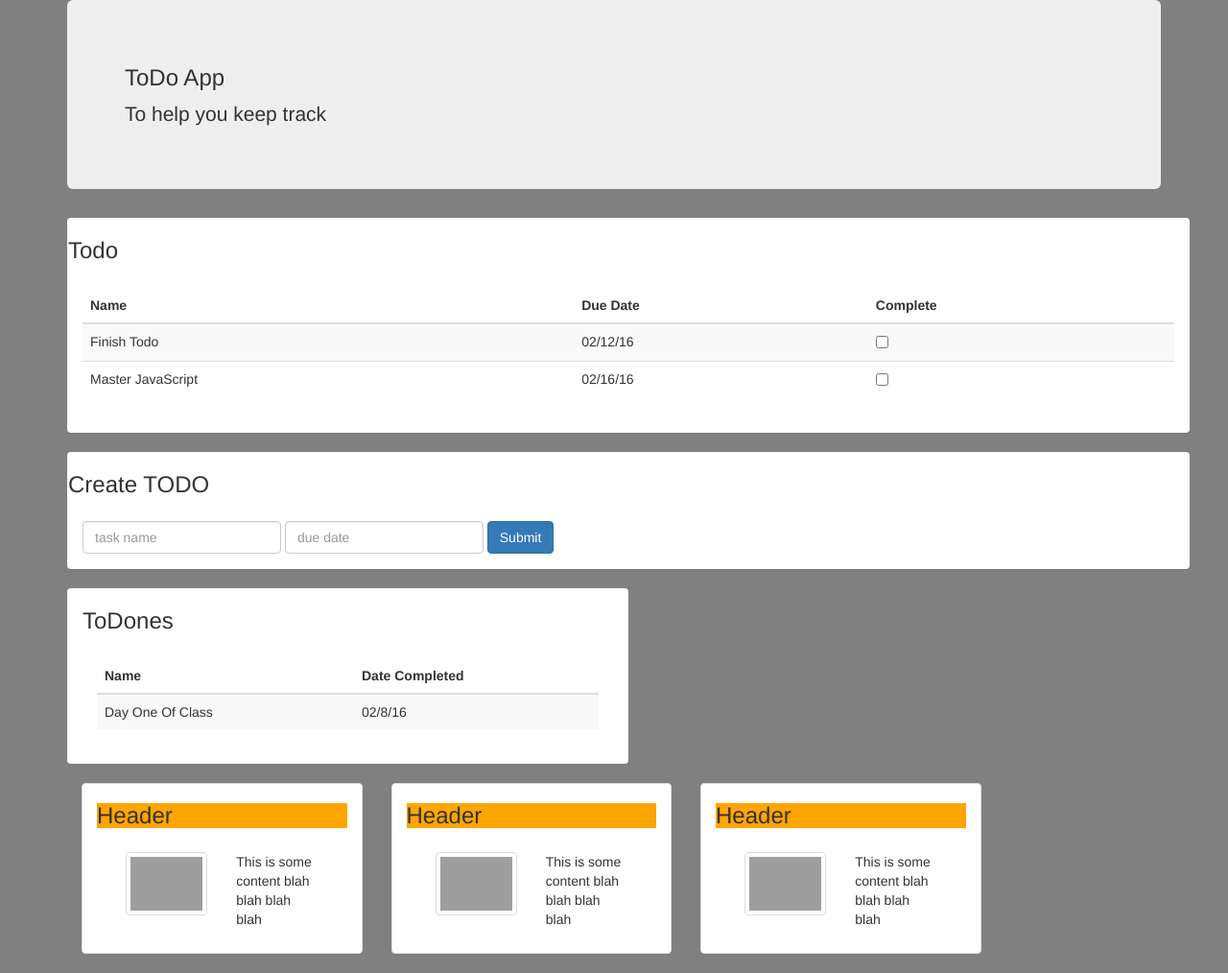
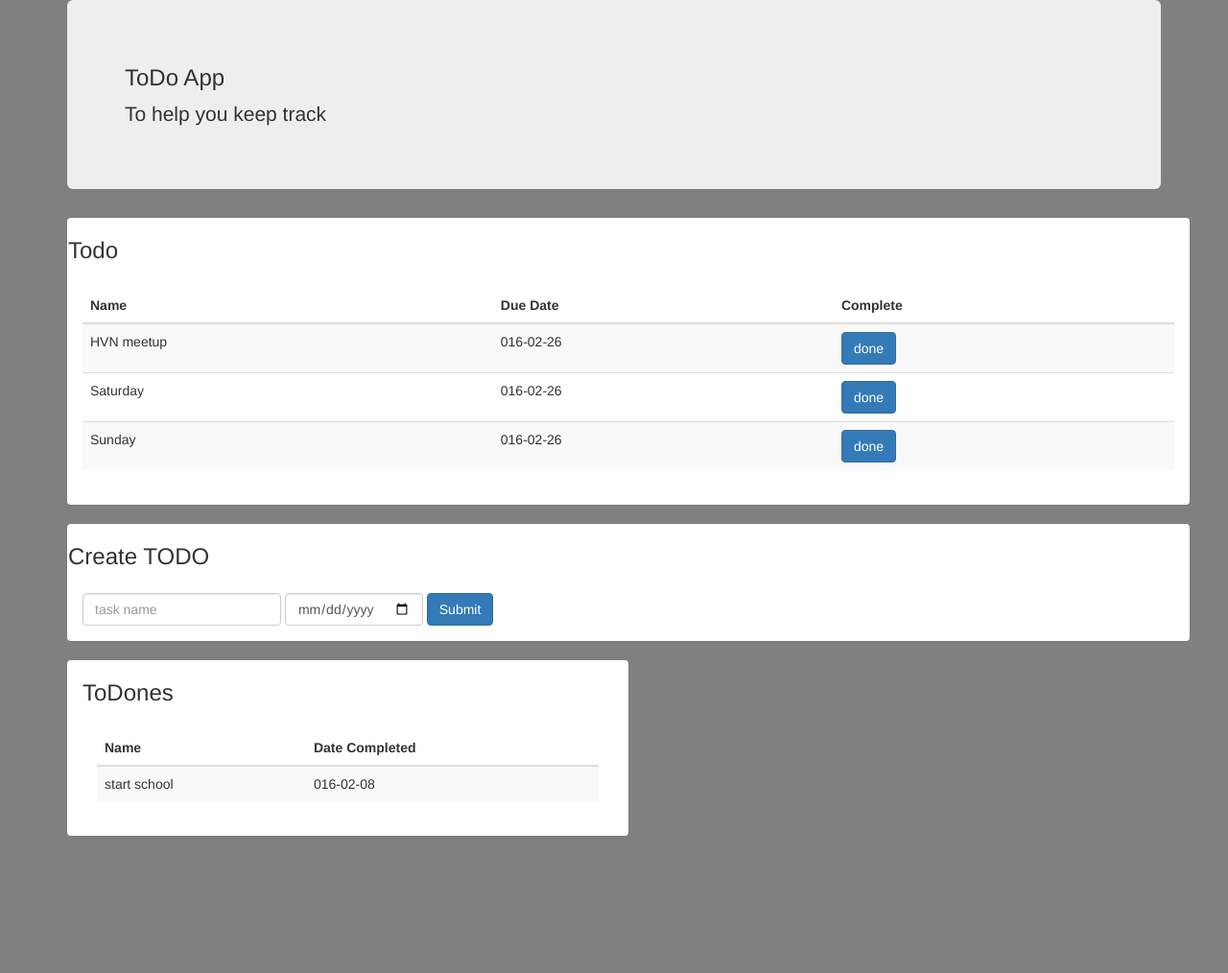
Before and after one commit to Theman31/jquery-todo, a plain HTML site: page index.html in a window 1280 px wide. Shown: the whole page at 96% size. After the commit the page ends 891 px from the top, so only its background shows below. Drawn offline with nearby package versions, Linux system fonts and the light colour scheme; grey boxes are pictures that could not be loaded.

Commit message:
reimplement javascript to display allow for submission of todo

```diff
--- a/app.js
+++ b/app.js
@@ -1 +1,89 @@
-console.log('hello world')
+var todos = [
+  {
+    "taskName": "HVN meetup",
+    "dueDate": "016-02-26"
+  },
+  {
+    "taskName": "Saturday",
+    "dueDate": "016-02-26"
+  },
+  {
+    "taskName": "Sunday",
+    "dueDate": "016-02-26"
+  }
+]
+
+var todones = [
+  {
+    "taskName": "start school",
+    "dueDate": "016-02-08"
+  },
+]
+
+var $list = $('#todoTable');
+var $todonesList = $('#todonesList')
+
+todos.map(function(t){
+
+
+
+    $list.append('<tr class="rrr"> \
+                  <td>' + t.taskName + '</td> \
+                  <td>' + t.dueDate + '</td> \
+                  <td><button class="btn btn-primary markTodone">done</button></td> \
+                </tr>');
+})
+
+todones.map(function(t){
+
+
+    $todonesList.append('<tr> \
+                  <td>' + t.taskName + '</td> \
+                  <td>' + t.dueDate + '</td> \
+                </tr>');
+})
+
+var newTodo = function(event){
+
+  event.preventDefault();
+
+  var $event = $(event.target);
+  var $form = $event.closest('form');
+
+  var $inputs = $form.find('input');
+
+  var taskName = $inputs.first().val();
+  var dueDate = $inputs.last().val();
+
+  todos.push({"taskName": taskName, "dueDate": dueDate})
+
+  $list.append('<tr> \
+                  <td>' + taskName + '</td> \
+                  <td>' + dueDate + '</td> \
+                  <td><button class="btn btn-primary">done</button></td> \
+                </tr>');
+}
+
+var completeTodo = function(event){
+
+  console.log('event triggered')
+
+  event.preventDefault();
+
+  var $event = $(event.target);
+
+  var taskName = $event.closest('tr').children().eq(0);
+  var dueDate = $event.closest('tr').children().eq(1);
+
+
+  todones.push({"taskName": taskName, "dueDate": dueDate})
+
+  $todonesList.append('<tr> \
+                  <td>' + taskName + '</td> \
+                  <td>' + dueDate + '</td> \
+                  <td><button class="btn btn-primary">done</button></td> \
+                </tr>');
+}
+
+$('#submitTodo').on('click', newTodo)
+$('.markTodone').on('click', completeTodo)
--- a/index.html
+++ b/index.html
@@ -2,6 +2,7 @@
 <html>
   <head>
   <title>Page Title</title>
+
   <!-- Latest compiled and minified Bootstrap CSS -->
   <link rel="stylesheet" href="https://maxcdn.bootstrapcdn.com/bootstrap/3.3.6/css/bootstrap.min.css" integrity="sha384-1q8mTJOASx8j1Au+a5WDVnPi2lkFfwwEAa8hDDdjZlpLegxhjVME1fgjWPGmkzs7" crossorigin="anonymous">
   <link rel="stylesheet" href="main.css">
@@ -35,17 +36,7 @@
                 <th>Complete</th>
               </tr>
             </thead>
-            <tbody>
-              <tr>
-                <td>Finish Todo</td>
-                <td>02/12/16</td>
-                <td><input type="checkbox"></td>
-              </tr>
-              <tr>
-                <td>Master JavaScript</td>
-                <td>02/16/16</td>
-                <td><input type="checkbox"></td>
-              </tr>
+            <tbody id='todoTable'>
             </tbody>
           </table>
 
@@ -64,21 +55,21 @@
           <h3>Create TODO</h3>
         </div>
         <div class="panel-body">
-          <form action="" method="POST" class="form-inline" role="form">
+          <form action="" class="form-inline" role="form">
 
             <div class="form-group">
               <label class="sr-only" for=""></label>
-              <input type="email" class="form-control" id="" placeholder="task name">
+              <input type="text" class="form-control" id="taskName" placeholder="task name">
             </div>
 
             <div class="form-group">
               <label class="sr-only" for=""></label>
-              <input type="email" class="form-control" id="" placeholder="due date">
+              <input type="date" class="form-control" id="dueDate" placeholder="due date">
             </div>
 
 
 
-            <button type="submit" class="btn btn-primary">Submit</button>
+            <button id="submitTodo" type="submit" class="btn btn-primary">Submit</button>
           </form>
         </div>
       </div>
@@ -107,11 +98,7 @@
                 <th>Date Completed</th>
               </tr>
             </thead>
-            <tbody>
-              <tr>
-                <td>Day One Of Class</td>
-                <td>02/8/16</td>
-              </tr>
+            <tbody id='todonesList'>
             </tbody>
           </table>
 
@@ -123,105 +110,10 @@
   </section>
 
 
-<!--   <div class="section">
-    <div class="row">
-      <div class="container my-container">
-      <h3>New Task</h3>
-        <form class="form-inline">
-          <div class="form-group">
-            <label for="exampleInputName2"></label>
-            <input type="text" class="form-control" id="" placeholder="name">
-          </div>
-          <div class="form-group">
-            <label for="exampleInputEmail2"></label>
-            <input type="date" class="form-control" id="exampleInputEmail2" placeholder="jane.doe@example.com">
-          </div>
-          <button type="submit" class="btn btn-default">create</button>
-        </form>
-      </div>
-    </div>
-  </div>
-
-  <div class="section">
-    <div class="row">
-      <div class="container my-container">
-        <div class="panel">
-          <div class="panel-header">
-            <h3>My ToDones</h3>
-          </div>
-          <div class="panel-body">
-            <table class="table table-hover">
-              <thead>
-                <tr>
-                  <th>Name</th>
-                  <th>Date Complete</th>
-                </tr>
-              </thead>
-              <tbody>
-                <tr>
-                  <td>enroll in code school</td>
-                  <td>01/08/16</td>
-                </tr>
-              </tbody>
-            </table>
-          </div>
-        </div>
-      </div>
-    </div>
-  </div> -->
-
-
-<section>
-  <div class="container">
-    <div class="row">
-    <div class="panel panel-default my-panel col-md-3">
-      <div class="panel-header my-header">
-        <h3>Header</h3>
-      </div>
-      <div class="panel-body">
-        <div class="col-md-6">
-          <img src="http://sourcefed.com/wp-content/uploads/2012/10/twitter-for-ios-app-thumbnail.jpg" alt="" class="img-thumbnail">
-        </div>
-        <div class="col-md-6">
-          <p>This is some content blah blah blah blah</p>
-        </div>
-      </div>
-    </div>
-    <div class="panel panel-default my-panel col-md-3">
-      <div class="panel-header my-header">
-        <h3>Header</h3>
-      </div>
-      <div class="panel-body">
-        <div class="col-md-6">
-          <img src="http://sourcefed.com/wp-content/uploads/2012/10/twitter-for-ios-app-thumbnail.jpg" alt="" class="img-thumbnail">
-        </div>
-        <div class="col-md-6">
-          <p>This is some content blah blah blah blah</p>
-        </div>
-      </div>
-    </div>
-    <div class="panel panel-default my-panel col-md-3">
-      <div class="panel-header my-header">
-        <h3>Header</h3>
-      </div>
-      <div class="panel-body">
-        <div class="col-md-6">
-          <img src="http://sourcefed.com/wp-content/uploads/2012/10/twitter-for-ios-app-thumbnail.jpg" alt="" class="img-thumbnail">
-        </div>
-        <div class="col-md-6">
-          <p>This is some content blah blah blah blah</p>
-        </div>
-      </div>
-    </div>
-
-    </div>
-  </div>
-</section>
-
-
   </body>
   <script src="https://code.jquery.com/jquery-2.2.0.js"></script>
   <!-- Latest compiled and minified JavaScript -->
   <script src="https://maxcdn.bootstrapcdn.com/bootstrap/3.3.6/js/bootstrap.min.js" integrity="sha384-0mSbJDEHialfmuBBQP6A4Qrprq5OVfW37PRR3j5ELqxss1yVqOtnepnHVP9aJ7xS" crossorigin="anonymous"></script>
+
   <script src="app.js"></script>
 </html>
```
Also changed, not shown: new.html (added, +24 -0 lines), test.js (added, +38 -0 lines).
